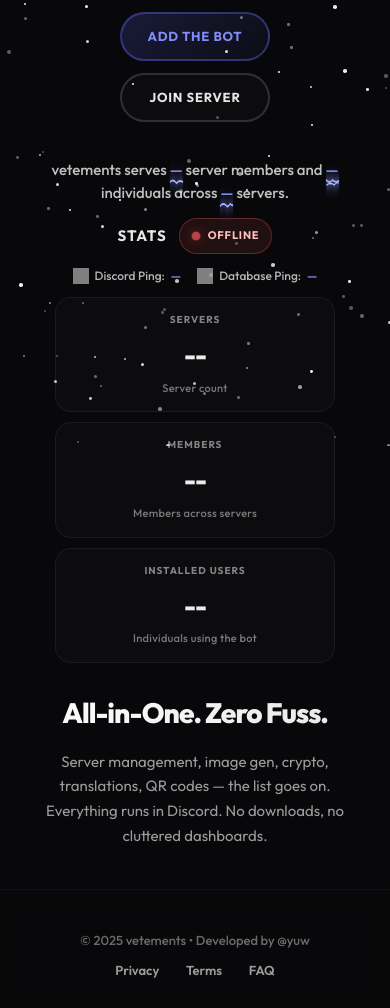
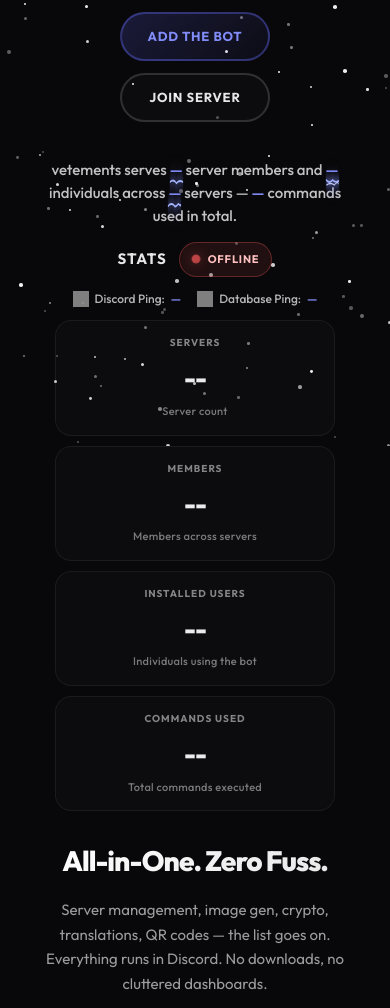
Before and after one commit to yuwxd/vetements.lol, a website built with Vite: page index.html in a window 390 px wide. Shown: the part 398-1406 px from the top of the page. Built offline with nearby package versions, Linux system fonts and the light colour scheme; no server answers; grey boxes are pictures that could not be loaded.

Commit message:
Update index.html

```diff
--- a/index.html
+++ b/index.html
@@ -489,9 +489,9 @@
             display: grid;
             margin-left: auto;
             margin-right: auto;
-            grid-template-columns: repeat(3, 1fr);
+            grid-template-columns: repeat(4, 1fr);
             gap: 14px;
-            max-width: 800px;
+            max-width: 960px;
             margin: 0 auto;
         }
 
@@ -653,7 +653,7 @@
             .tagline { font-size: 15px; padding: 0 16px; }
             .cta-buttons { flex-direction: column; max-width: 280px; }
             .btn { width: 100%; justify-content: center; }
-            .stats-container { grid-template-columns: repeat(3, 1fr); gap: 10px; }
+            .stats-container { grid-template-columns: repeat(2, 1fr); gap: 10px; }
             .stat-number { font-size: 26px; }
             .stat-item { padding: 14px 12px; }
         }
@@ -734,7 +734,7 @@ document.addEventListener('mousemove',function(e){mx=e.clientX;my=e.clientY;if(!
     </div>
 
     <div class="stats-section">
-        <p class="stats-sentence">vetements serves <span class="stat-inline-wrap"><span class="stat-inline" id="stat-members-text">—</span><span class="stat-neon-svg" aria-hidden="true"><svg viewBox="0 0 100 12" preserveAspectRatio="none"><path class="stat-neon-path stat-neon-1" pathLength="100" d="M 0 6 Q 28 3, 50 7 Q 72 4, 100 6"/></svg></span></span> server members and <span class="stat-inline-wrap"><span class="stat-inline" id="stat-users-text">—</span><span class="stat-neon-svg" aria-hidden="true"><svg viewBox="0 0 100 14" preserveAspectRatio="none"><path class="stat-neon-path stat-neon-2a" pathLength="100" d="M 0 5 Q 30 9, 50 5 Q 70 8, 100 6"/><path class="stat-neon-path stat-neon-2b" pathLength="100" d="M 4 10 Q 35 7, 65 10 Q 88 6, 98 9"/></svg></span></span> individuals across <span class="stat-inline-wrap"><span class="stat-inline" id="stat-servers-text">—</span><span class="stat-neon-svg" aria-hidden="true"><svg viewBox="0 0 100 12" preserveAspectRatio="none"><path class="stat-neon-path stat-neon-3" pathLength="100" d="M 0 7 Q 20 4, 45 6 Q 55 9, 80 5 Q 95 7, 100 6"/></svg></span></span> servers.</p>
+        <p class="stats-sentence">vetements serves <span class="stat-inline-wrap"><span class="stat-inline" id="stat-members-text">—</span><span class="stat-neon-svg" aria-hidden="true"><svg viewBox="0 0 100 12" preserveAspectRatio="none"><path class="stat-neon-path stat-neon-1" pathLength="100" d="M 0 6 Q 28 3, 50 7 Q 72 4, 100 6"/></svg></span></span> server members and <span class="stat-inline-wrap"><span class="stat-inline" id="stat-users-text">—</span><span class="stat-neon-svg" aria-hidden="true"><svg viewBox="0 0 100 14" preserveAspectRatio="none"><path class="stat-neon-path stat-neon-2a" pathLength="100" d="M 0 5 Q 30 9, 50 5 Q 70 8, 100 6"/><path class="stat-neon-path stat-neon-2b" pathLength="100" d="M 4 10 Q 35 7, 65 10 Q 88 6, 98 9"/></svg></span></span> individuals across <span class="stat-inline-wrap"><span class="stat-inline" id="stat-servers-text">—</span><span class="stat-neon-svg" aria-hidden="true"><svg viewBox="0 0 100 12" preserveAspectRatio="none"><path class="stat-neon-path stat-neon-3" pathLength="100" d="M 0 7 Q 20 4, 45 6 Q 55 9, 80 5 Q 95 7, 100 6"/></svg></span></span> servers — <span class="stat-inline-wrap"><span class="stat-inline" id="stat-commands-text">—</span></span> commands used in total.</p>
         <div class="stats-header">
             <div class="stats-title">Stats</div>
             <div class="live-pill" id="livePill">
@@ -769,6 +769,11 @@ document.addEventListener('mousemove',function(e){mx=e.clientX;my=e.clientY;if(!
                 <div class="stat-label">Installed users</div>
                 <div class="stat-number" id="stat-users">--</div>
                 <div class="stat-foot">Individuals using the bot</div>
+            </div>
+            <div class="stat-item">
+                <div class="stat-label">Commands used</div>
+                <div class="stat-number" id="stat-commands">--</div>
+                <div class="stat-foot">Total commands executed</div>
             </div>
         </div>
     </div>
@@ -825,7 +830,8 @@ document.addEventListener('mousemove',function(e){mx=e.clientX;my=e.clientY;if(!
         const statEls = {
             servers: document.getElementById('stat-servers'),
             members: document.getElementById('stat-members'),
-            users: document.getElementById('stat-users')
+            users: document.getElementById('stat-users'),
+            commands: document.getElementById('stat-commands')
         };
         const livePill = document.getElementById('livePill');
         const liveStatusText = document.getElementById('liveStatusText');
@@ -883,15 +889,19 @@ document.addEventListener('mousemove',function(e){mx=e.clientX;my=e.clientY;if(!
                 var pingNum = ping != null ? parseFloat(String(ping).replace(/[^\d.-]/g, '')) : NaN;
                 var dbNum = dbPing != null ? parseFloat(String(dbPing).replace(/[^\d.-]/g, '')) : NaN;
 
+                var totalCommands = data.totalCommands ?? data.commandsUsed ?? data.commands_used ?? data.commands;
                 statEls.servers.textContent = formatNumber(servers);
                 statEls.members.textContent = formatNumber(members);
                 statEls.users.textContent = formatNumber(installs);
+                if (statEls.commands) statEls.commands.textContent = formatNumber(totalCommands);
                 var st = document.getElementById('stat-servers-text');
                 var mt = document.getElementById('stat-members-text');
                 var ut = document.getElementById('stat-users-text');
+                var ct = document.getElementById('stat-commands-text');
                 if (st) st.textContent = formatNumber(servers);
                 if (mt) mt.textContent = formatNumber(members);
                 if (ut) ut.textContent = formatNumber(installs);
+                if (ct) ct.textContent = formatNumber(totalCommands);
                 document.getElementById('stat-ping').textContent = (!Number.isNaN(pingNum)) ? Math.round(pingNum) + ' ms' : '—';
                 document.getElementById('stat-dbPing').textContent = (!Number.isNaN(dbNum)) ? Math.round(dbNum) + ' ms' : '—';
 
```
